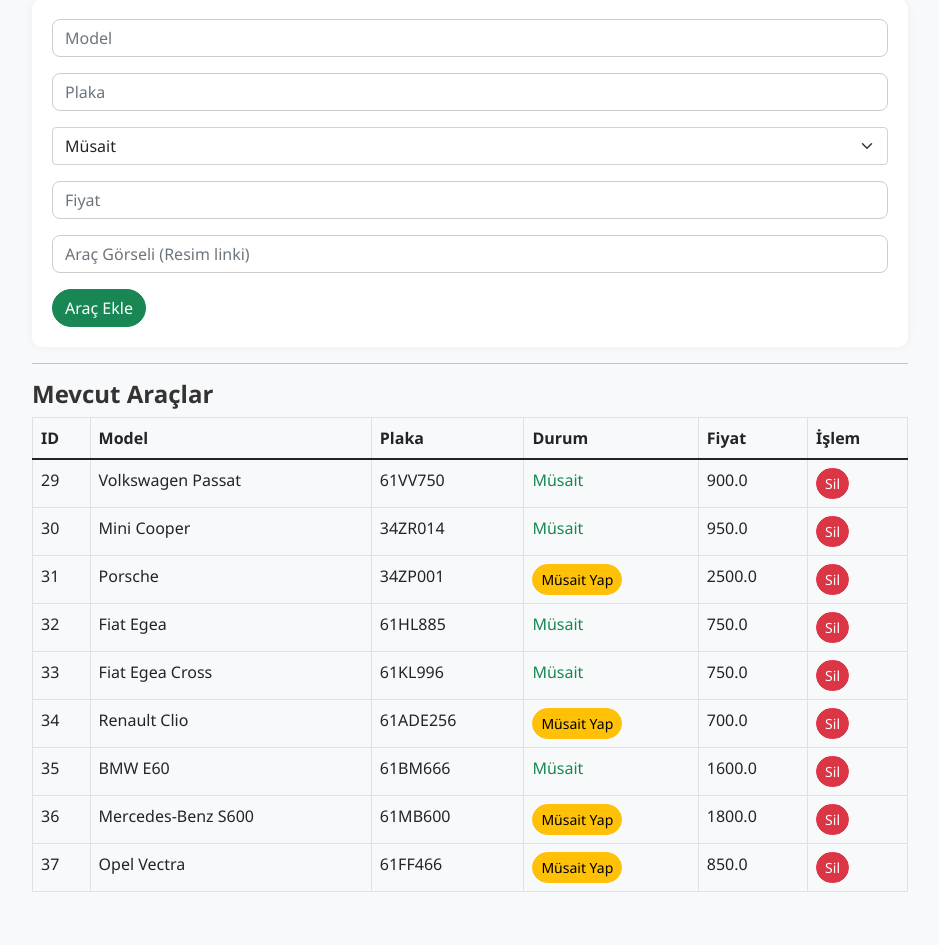
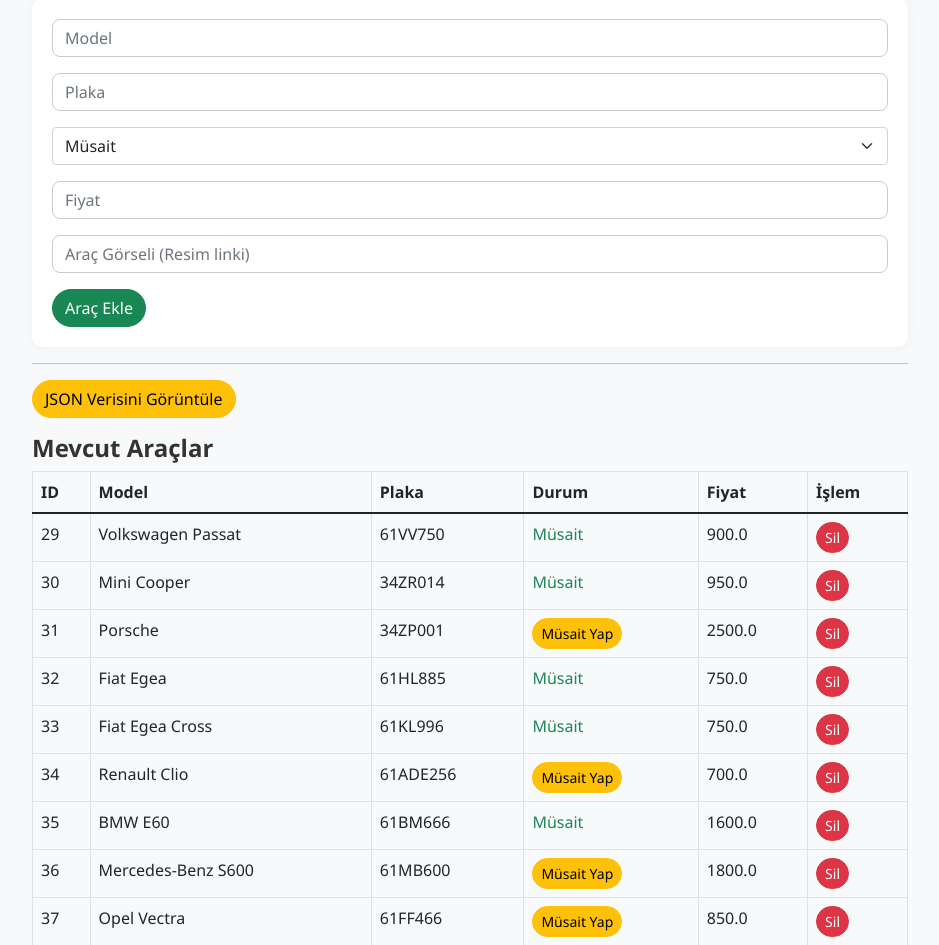
Before and after one commit to krdnz-dev/INTProg_AracKiralamaTakip, a Flask app: page /admin in a window 1280 px wide. Shown: the part 167-1112 px from the top of the page, without its empty margins (170-1109 px from the left). Before the commit the page ends 1059 px from the top, so only its background shows below. Run offline with Flask 3, Linux system fonts and the light colour scheme; the visitor is signed in with stand-in values (Sample User, id 1); data comes from the database, SQL or seed files in the repository.

Commit message:
admin_panel.html

```diff
--- a/Final/templates/admin_panel.html
+++ b/Final/templates/admin_panel.html
@@ -31,6 +31,8 @@
 
 <hr>
 
+<a href="{{ url_for('json_export') }}" class="btn btn-warning mb-3">JSON Verisini Görüntüle</a>
+
 <h4>Mevcut Araçlar</h4>
 <table class="table table-bordered">
   <thead>
```
